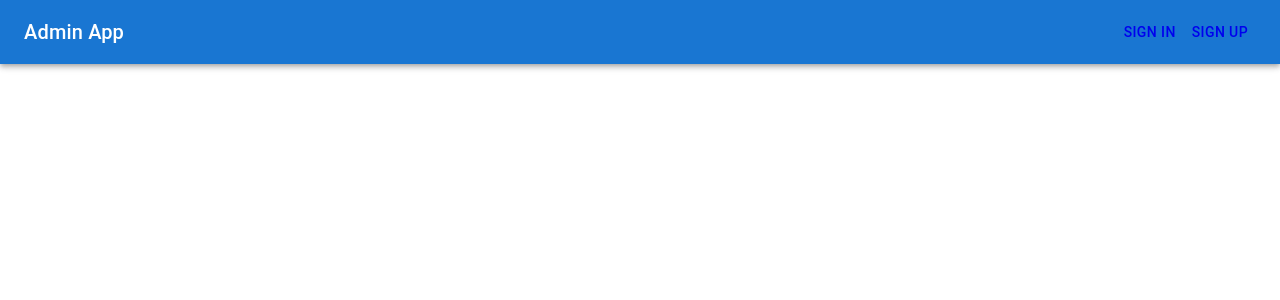
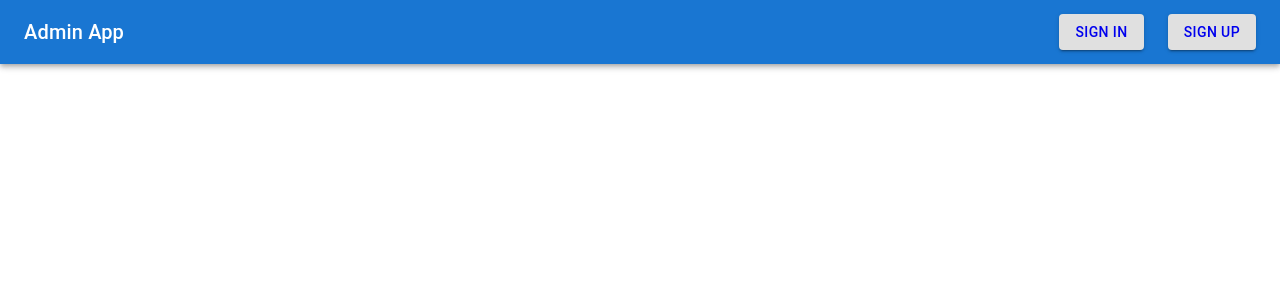
Before and after one commit to Shushan04/React-Admin, a React (Create React App) app: page / in a window 1280 px wide. Shown: the top 300 px of the page. Built offline with nearby package versions, Linux system fonts and the light colour scheme.

Commit message:
change style sign in and sign up buttons

```diff
--- a/src/view/pages/home/index.js
+++ b/src/view/pages/home/index.js
@@ -15,14 +15,20 @@ const Navbar = () => {
                 <Typography variant="h6" component="div" sx={{ flexGrow: 1 }}>
                     Admin App
                 </Typography>
-                <Box>
+                <Box
+                  sx={{
+                    display: 'grid',
+                    gap: '20px',
+                    gridTemplateColumns: 'repeat(2, 1fr)'
+                  }}
+                >
                     <Link to="/login" style={{ textDecoration: 'none'}}>
-                        <Button color='inherit'>
+                        <Button color='inherit' variant="contained">
                             Sign In
                         </Button>
                     </Link>
                     <Link to="/register" style={{ textDecoration: 'none' }}>
-                        <Button color="inherit">
+                        <Button color="inherit" variant="contained">
                             Sign Up
                         </Button>
                     </Link>
```
